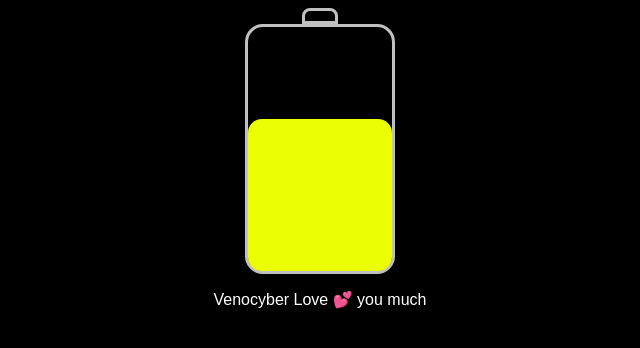
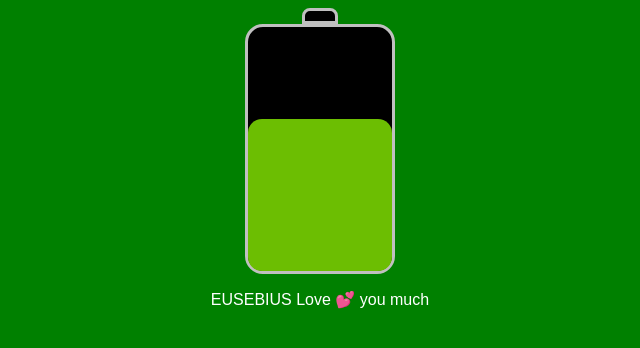
Before and after one commit to Botllee/SHILLOH, a plain HTML site: page index.html in a window 1280 px wide. Shown: the whole page, without its empty margins (320-960 px from the left). Drawn offline with Linux system fonts and the light colour scheme.

Commit message:
Update index.html

```diff
--- a/index.html
+++ b/index.html
@@ -14,7 +14,7 @@
     <meta name="viewport" content="width=device-width, initial-scale=1.0">
     <style>
         body {
-            background-color: black;
+            background-color: green;
             color: white;
             font-family: Arial, sans-serif;
             text-align: center;
@@ -57,7 +57,7 @@
             }
             50% {
                 height: 50%;
-                background: yellow;
+                background: green;
             }
             75% {
                 height: 75%;
@@ -77,12 +77,12 @@
             <div class="charge"></div> <!-- Moved charge element inside battery-content -->
         </div>
     </div>
-    <p>Venocyber Love 💕 you much</p>
+    <p>EUSEBIUS Love 💕 you much</p>
 
     <script>
         setTimeout(function() {
             window.location.href = './love.html';
-        }, 6000); // Redirect after 10 seconds
+        }, 6000); // Redirect after 20 seconds
     </script>
 </body>
 </html>
```
